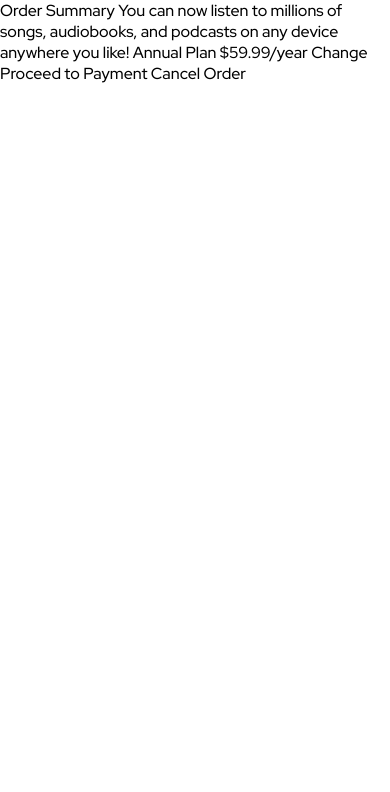
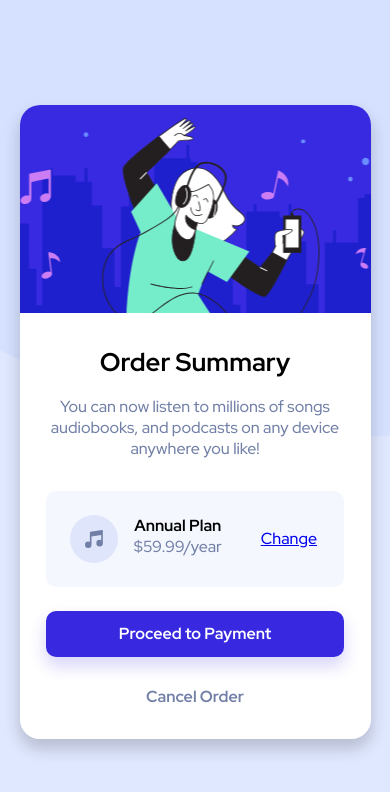
Before and after one commit to Nazaf64/order-summary-component, a plain HTML site: page index.html in a window 390 px wide. Drawn offline with Linux system fonts and the light colour scheme.

Commit message:
desktop and mobile view with hover state working

```diff
--- a/index.html
+++ b/index.html
@@ -13,19 +13,26 @@
 
 </head>
 <body>
-
-  Order Summary
-
-  You can now listen to millions of songs, audiobooks, and podcasts on any
-  device anywhere you like!
-
-  Annual Plan
-  $59.99/year
-
-  Change
-
-  Proceed to Payment
-  Cancel Order
-
+  <div id="container">
+    <main>
+      <div id="card-wrapper">
+        <div id="image-section"></div>
+        <div id="text-section">
+          <h1>Order Summary</h1>
+          <h2>You can now listen to millions of songs audiobooks, and podcasts on any device anywhere you like!</h2>
+          <div id="plan-card">
+            <div id="plan-description">
+              <img src="images/icon-music.svg" alt="icon-music">
+              <h3><strong>Annual Plan</strong>
+                $59.99/year</h3>
+            </div>
+            <a id="change" href="#">Change</a>
+          </div>
+          <button id="proceed">Proceed to Payment</button>
+          <a href="#" id="cancel">Cancel Order</a>
+        </div>
+      </div>
+    </main>
+  </div>
 </body>
 </html>
--- a/style.css
+++ b/style.css
@@ -1,9 +1,11 @@
 :root{
+    --border-radius: 20px;
     --pale-blue: hsl(225, 100%, 94%);
     --bright-blue: hsl(245, 75%, 52%);
     --very-pale-blue: hsl(225, 100%, 98%);
     --desaturated-blue: hsl(224, 23%, 55%);
     --dark-blue: hsl(223, 47%, 23%);
+    --hover-color: rgb(97, 80, 238);
 }
 
 *{
@@ -13,12 +15,131 @@
     font-size: 16px;
     -webkit-box-sizing: border-box;
             box-sizing: border-box;
+}
+
+body{
+    background-color: var(--pale-blue);
+    background-image: url("images/pattern-background-desktop.svg");
+    background-repeat: no-repeat;
+    min-height: 100vh;
+    display: grid;
+    justify-content: center;
+    align-content: center;
+}
+
+#container{
+    max-width: 28em;
+    width: 90%;
+    margin: 0 auto;
+    margin-top: 2em;
+    margin-bottom: 2em;
+    border-radius: var(--border-radius);
+    box-shadow: 0px 9px 16px 1px rgba(0,0,0,0.18);
+    -webkit-box-shadow: 0px 9px 16px 1px rgba(0,0,0,0.18);
+    -moz-box-shadow: 0px 9px 16px 1px rgba(0,0,0,0.18);
+}
+
+#card-wrapper{
+    background-color: white;
+    border-radius: var(--border-radius);
+    width: 100%;
+}
+
+#image-section{
+    background-image: url("images/illustration-hero.svg");
+    background-position: center;
+    border-top-left-radius: var(--border-radius);
+    border-top-right-radius: var(--border-radius);
+    min-height: 13em;
+    width: 100%;
+}
+
+#text-section{
+    text-align: center;
+    width: 85%;
+    margin: 0 auto;
+    padding-top: 2em;
+    padding-bottom: 2em;
+}
+
+#text-section h1{
+    font-size: 1.6em;
+    font-weight: 700;
+    margin-bottom: 0.65em;
+}
+
+#text-section h2{
+    color: var(--desaturated-blue);
+    font-size: 1em;
+    font-weight: 500;
+    margin-bottom: 2em;
+}
+
+#plan-card{
+    background-color: var(--very-pale-blue);
+    border-radius: 10px;
+    display: grid;
+    grid-template-columns: 3fr 1fr;
+    justify-content: space-between;
+    padding: 1.5em;
+    margin-bottom: 1.5em;
+}
+
+#plan-description{
+    display: grid;
+    grid-template-columns: 1fr 3fr;
+}
+
+#plan-description img{
+    margin-right: 1em;
+}
+
+#plan-description h3{
+    color: var(--desaturated-blue);
+    font-weight: 500;
+    justify-self: start;
+}
+
+strong{
+    color: black;
+    display: block;
+}
+
+a#change{
+    align-self: center;
+}
+
+a#change:hover{
+    color: var(--hover-color);
+}
+
+button#proceed{
+    display: block;
+    margin: 0 auto;
+    cursor: pointer;
+    width: 100%;
+    border: none;
+    border-radius: 10px;
+    background-color: var(--bright-blue);
+    color: white;
+    font-weight: 700;
+    padding: 0.8em;
+    margin-bottom: 1.8em;
+    box-shadow: 0px 9px 16px 1px rgba(56,41,224,0.18);
+    -webkit-box-shadow: 0px 9px 16px 1px rgba(56,41,224,0.18);
+    -moz-box-shadow: 0px 9px 16px 1px rgba(56,41,224,0.18);
+}
+
+button#proceed:hover{
+    background-color: var(--hover-color);
+}
+
+a#cancel{
+    text-decoration: none;
+    color: var(--desaturated-blue);
+    font-weight: 700;
+}
+
+a#cancel:hover{
     color: black;
 }
-
-/* make body max-width 28em (~450px) */
-
-
-@media screen and (max-width: 850px){
-
-}
```
